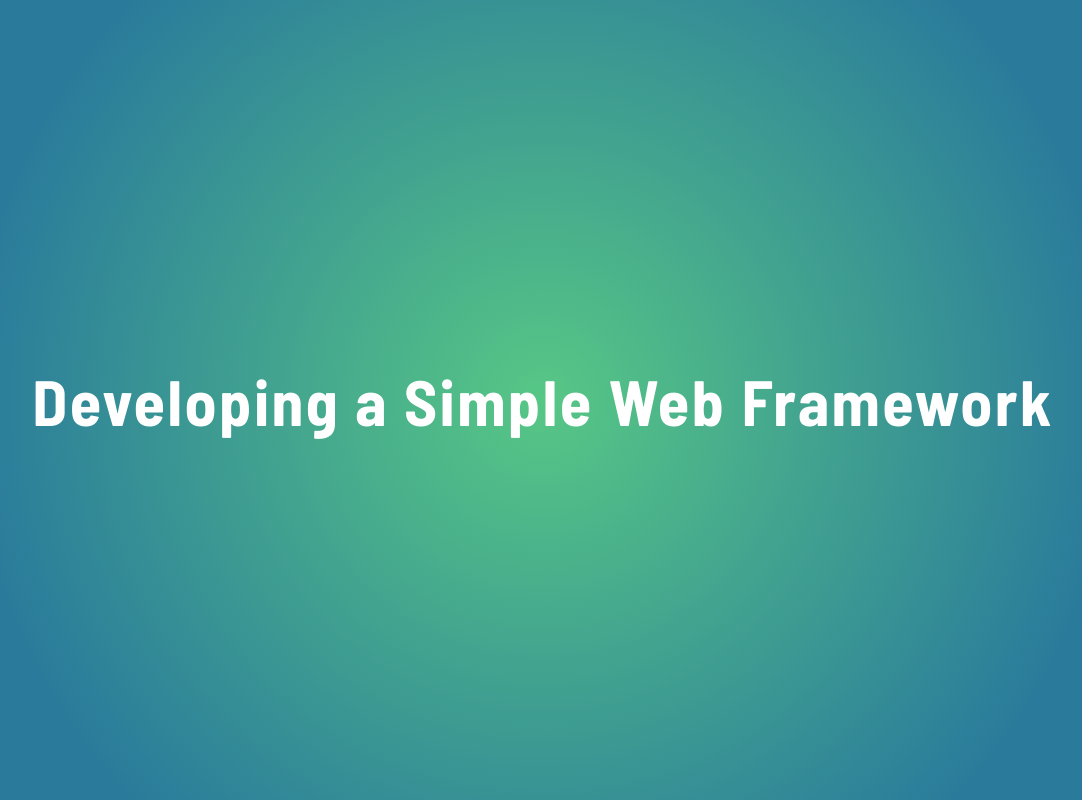
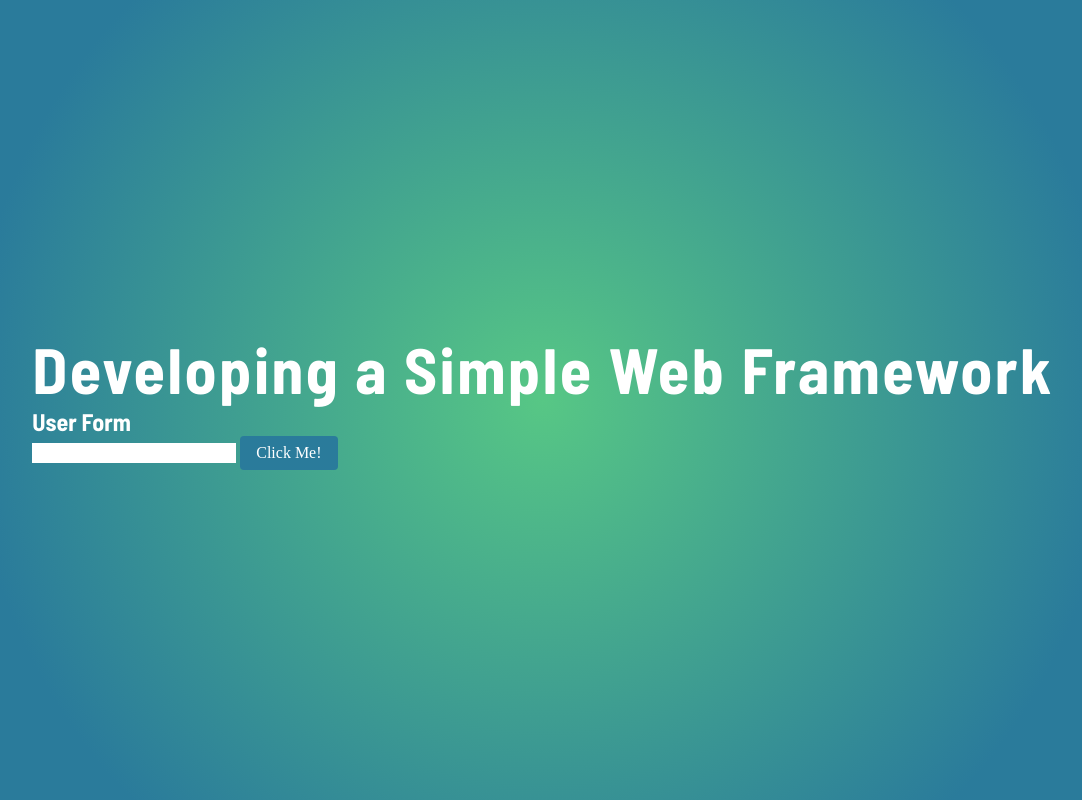
Before and after one commit to JDevDevelops/ts-web-framework, a website with bundled scripts: page index.html in a window 1280 px wide. Shown: the whole page, without its empty margins (97-1179 px from the left). Built offline with nearby package versions, Linux system fonts and the light colour scheme; data requests are answered from the project's data file.

Commit message:
added views

```diff
--- a/index.html
+++ b/index.html
@@ -10,7 +10,7 @@
       rel="stylesheet"
     />
     <link rel="stylesheet" href="/src/styles/style.css" />
-    <title>TypeSript | A Simple Web Framework</title>
+    <title>TypeScript | A Simple Web Framework</title>
 </head>
 <body>
     <main>
--- a/src/index.ts
+++ b/src/index.ts
@@ -1,10 +1,7 @@
-import { Collection } from './models/Collection';
-import { User, UserProps } from './models/User';
+import { UserForm } from "./views/UserForm";
 
-const rootURL = 'http://localhost:3000/users';
+const userForm = new UserForm(
+    document.querySelector('main') as Element
+);
 
-const collection = User.buildCollection();
-
-collection.on('change', () => console.log(collection));
-
-collection.fetch();
+userForm.render();
--- a/src/styles/style.css
+++ b/src/styles/style.css
@@ -72,6 +72,7 @@ button {
 body {
     background-color: #0066ff;
     background: radial-gradient(circle,rgba(87, 199, 133, 1) 0%, rgba(42, 123, 155, 1) 76%);
+    color: #fff;
     height: 100vh;
     display: flex;
     justify-content: center;
@@ -82,10 +83,23 @@ main {
     padding: .5rem;
 }
 
+h1, h2, h3 {
+  font-family: "Barlow Semi Condensed", Verdana, Geneva, Tahoma, sans-serif;
+}
+
 h1 {
     font-size: 4rem;
-    font-family: "Barlow Semi Condensed", Verdana, Geneva, Tahoma, sans-serif;
     letter-spacing: .15rem;
-    color: #fff;
     text-align: center;
 }
+
+button {
+  background-color: rgba(42, 123, 155, 1);
+  padding: .5rem 1rem;
+  border-radius: .25rem;
+
+  &:active {
+    scale: 1.01;
+    box-shadow: 1px 1px 6px #666;
+  }
+}
--- /dev/null
+++ b/src/views/UserForm.ts
@@ -0,0 +1,45 @@
+export class UserForm {
+
+    constructor(public parent: Element) {}
+
+    eventMap(): { [key: string]: () => void} {
+        return {
+            'click:button': this.onButtonClick
+        };
+    }
+
+    bindEvents(fragment: DocumentFragment): void {
+        const eventsMap = this.eventMap();
+
+        for (let eventKey in eventsMap) {
+            const [eventName, selector] = eventKey.split(':');
+
+            fragment.querySelectorAll(selector).forEach(element => {
+                element.addEventListener(eventName, eventsMap[eventKey]);
+            });
+        }
+    }
+
+    onButtonClick(): void {
+        console.log('Button Clicked!');
+    }
+
+    template(): string {
+        return `
+            <div>
+                <h2>User Form</h2>
+                <input />
+                <button>Click Me!</button>
+            </div>
+        `;
+    }
+
+    render(): void {
+        const templateElement = document.createElement('template');
+        templateElement.innerHTML = this.template();
+
+        this.bindEvents(templateElement.content);
+
+        this.parent.append(templateElement.content);
+    }
+}
```
